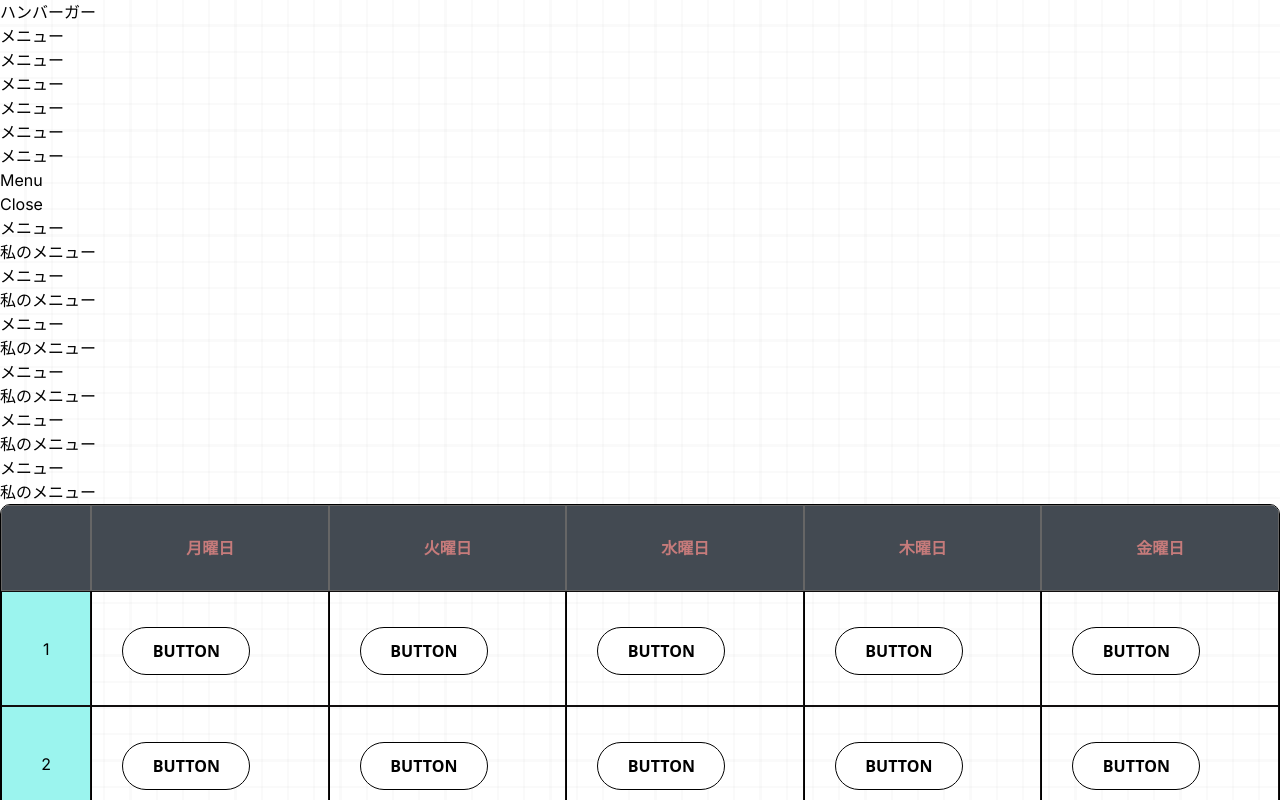
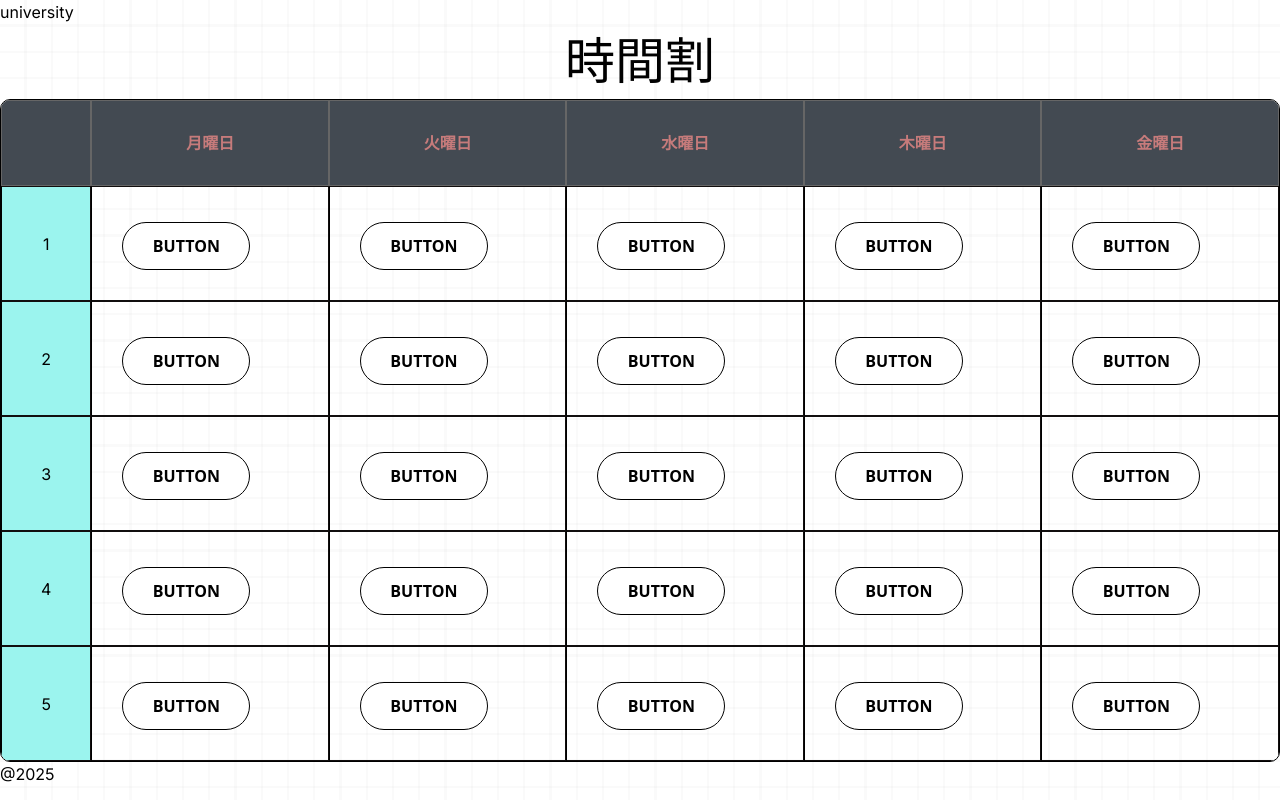
Before and after one commit to MATSUOKAAIRI/timetable, a Next.js app: page / in a window 1280 px wide. Built offline with nearby package versions, Linux system fonts and the light colour scheme.

Commit message:
headerの簡略化

```diff
--- a/src/components/header/header.jsx
+++ b/src/components/header/header.jsx
@@ -4,120 +4,9 @@ import Link from 'next/link';
 import styles from "./header.moudule.css";
 import React from 'react';
 export default function Header (){
-
-
+   return(<>
+<div>university</div>
 <h1 className="h1">時間割</h1>
-  const [openMenu, setOpenMenu] = useState(false);
-  const menuFunction = () => {
-    setOpenMenu(!openMenu);
-  }
-  return (
-    <><React.Fragment>
-      <header id="header" className={styles.header}>
-        <div className={styles.logo}>
-          <Link href="/"legacyBehavior>
-            <a className={styles.logo}>ハンバーガー</a>
-          </Link>
-        </div>
-        <nav>
-          <ul>
-            <li>
-              <Link href="/" legacyBehavior>
-              <a>メニュー</a>
-              </Link>
-            </li>
-            <li>
-              <Link href="/" legacyBehavior>
-              <a>メニュー</a>
-              </Link>
-            </li>
-            <li>
-              <Link href="/"legacyBehavior>
-              <a>メニュー</a>
-              </Link>
-            </li>
-            <li>
-              <Link href="/"legacyBehavior>
-              <a>メニュー</a>
-              </Link>
-            </li>
-            <li>
-              <Link href="/"legacyBehavior>
-              <a>メニュー</a>
-              </Link>
-            </li>
-            <li>
-              <Link href="/"legacyBehavior>
-                <a>メニュー</a>
-              </Link>
-            </li>
-          </ul>
-        </nav>
-        <div className={styles.container}>
-          <div className={styles.humburger} onClick={() => menuFunction()}>
-            <span className={openMenu ? styles.open : undefined}></span>
-            <span className={openMenu ? styles.open : undefined}></span>
-            <p className={openMenu ? styles.open : undefined}>Menu</p>
-          </div>
-        </div>
-      </header>
-      <div className={`${styles.drawerMenu} ${openMenu ? styles.open : undefined}`}>
-        <ul>
-          <div className={styles.close} onClick={() => menuFunction()}>
-            <span></span>
-            <span></span>
-            <p>Close</p>
-          </div>
-          <li>
-            <Link href="/"legacyBehavior>
-              <a>
-                <p className={styles.mainTitle}>メニュー</p>
-                <p className={styles.subTitle}>私のメニュー</p>
-              </a>
-            </Link>
-          </li>
-          <li>
-            <Link href="/"legacyBehavior>
-            <a>
-              <p className={styles.mainTitle}>メニュー</p>
-              <p className={styles.subTitle}>私のメニュー</p>
-            </a>
-            </Link>
-          </li>
-          <li>
-            <Link href="/"legacyBehavior>
-            <a>
-              <p className={styles.mainTitle}>メニュー</p>
-              <p className={styles.subTitle}>私のメニュー</p>
-            </a>
-            </Link>
-          </li>
-          <li>
-            <Link href="/"legacyBehavior>
-            <a>
-              <p className={styles.mainTitle}>メニュー</p>
-              <p className={styles.subTitle}>私のメニュー</p>
-            </a>
-            </Link>
-          </li>
-          <li>
-            <Link href="/"legacyBehavior>
-            <a>
-              <p className={styles.mainTitle}>メニュー</p>
-              <p className={styles.subTitle}>私のメニュー</p>
-            </a>
-            </Link>
-          </li>
-          <li>
-            <Link href="/contact"legacyBehavior>
-            <a>
-              <p className={styles.mainTitle}>メニュー</p>
-              <p className={styles.subTitle}>私のメニュー</p>
-            </a>
-            </Link>
-          </li>
-        </ul>
-      </div>
-   </React.Fragment></>
+</>
   )
 }
```
